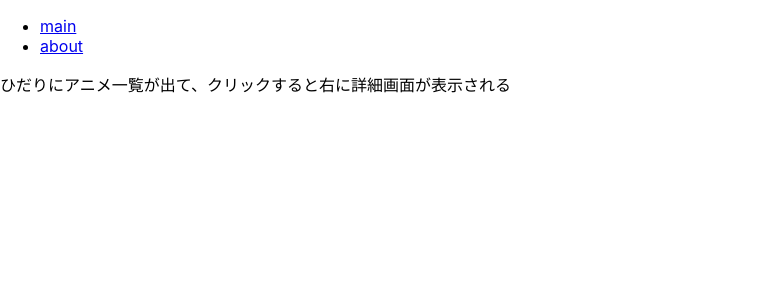
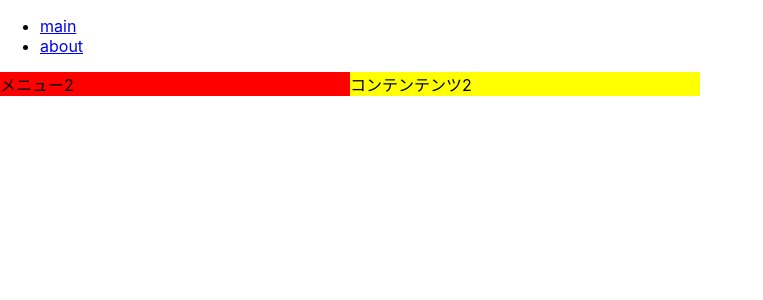
Before and after one commit to niwatori24/annict-spa-client, a React app: page / in a window 1280 px wide. Shown: the top 300 px of the page, without its empty margins (0-763 px from the left). Built offline with nearby package versions, Linux system fonts and the light colour scheme.

Commit message:
componentに分割する

```diff
--- a/src/MainContent.tsx
+++ b/src/MainContent.tsx
@@ -1,9 +1,12 @@
 import React from 'react';
+import { MainContentMenu } from './MainContent/Menu'
+import { MainContentBody} from './MainContent/Body'
 
 export function MainContent() {
   return (
-    <div>
-      <p>ひだりにアニメ一覧が出て、クリックすると右に詳細画面が表示される</p>
+    <div style={{ display: 'flex', width: '700px' }}>
+      <MainContentMenu />
+      <MainContentBody />
     </div>
   )
 }
--- /dev/null
+++ b/src/MainContent/Body.tsx
@@ -0,0 +1,7 @@
+import React from 'react';
+
+export function MainContentBody() {
+  return (
+    <div style={{ flex: 1, background: 'yellow' }}>コンテンテンツ2</div>
+  )
+}
--- /dev/null
+++ b/src/MainContent/Menu.tsx
@@ -0,0 +1,7 @@
+import React from 'react';
+
+export function MainContentMenu() {
+  return (
+    <div style={{ flex: 1, background: 'red' }}>メニュー2</div>
+  )
+}
```
